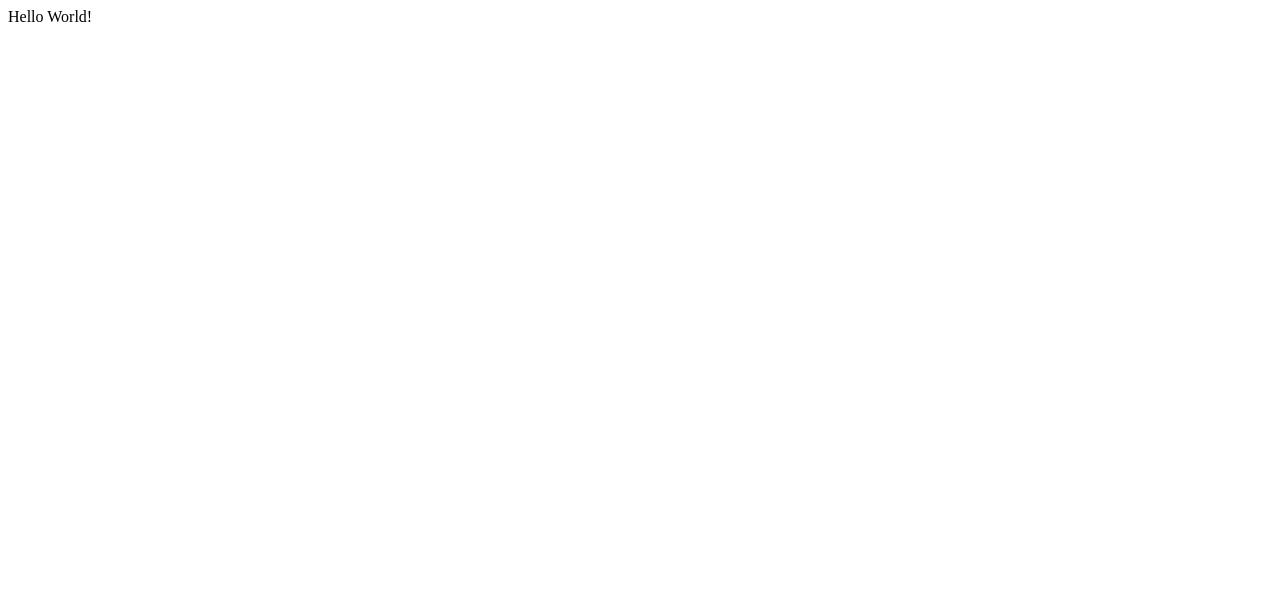
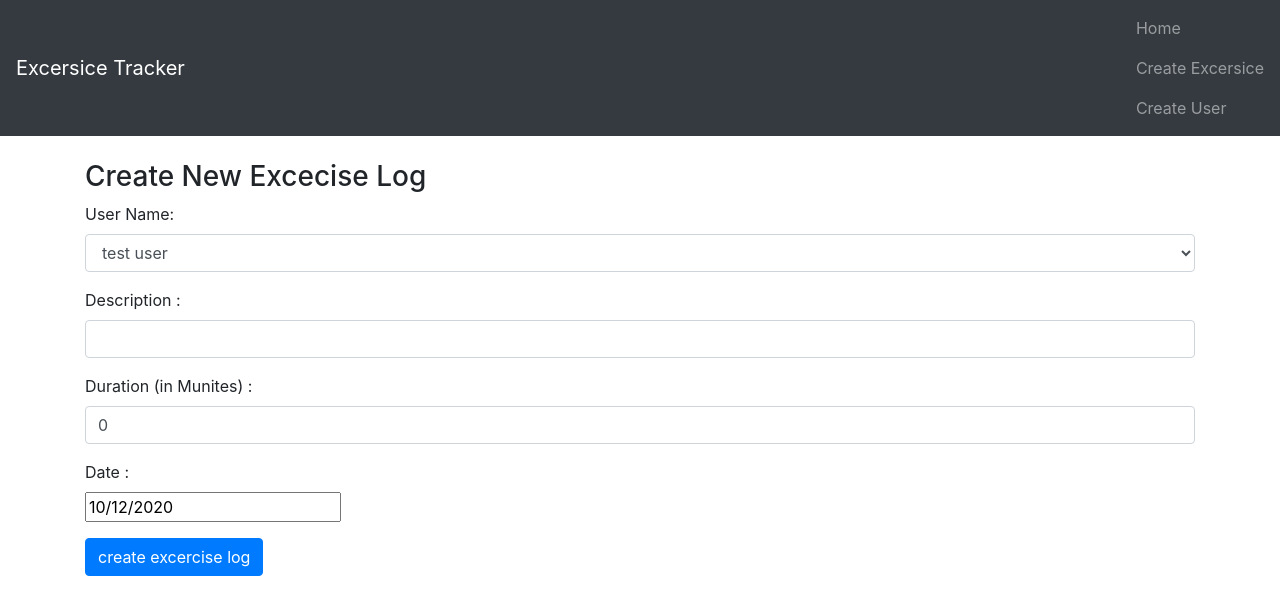
Before and after one commit to Arshad-97/my-first-MERN-project, a React (Create React App) app: page /create in a window 1280 px wide. Shown: the top 614 px of the page. Built offline with nearby package versions, Linux system fonts and the light colour scheme.

Commit message:
Step-8 and 9 : Created nav bar and created Add excercise component

```diff
--- a/package.json
+++ b/package.json
@@ -6,8 +6,11 @@
     "@testing-library/jest-dom": "^4.2.4",
     "@testing-library/react": "^9.5.0",
     "@testing-library/user-event": "^7.2.1",
+    "bootstrap": "^4.5.3",
     "react": "^16.13.1",
+    "react-datepicker": "^3.3.0",
     "react-dom": "^16.13.1",
+    "react-router-dom": "^5.2.0",
     "react-scripts": "3.4.3"
   },
   "scripts": {
--- a/src/App.js
+++ b/src/App.js
@@ -1,10 +1,27 @@
 import React from 'react';
+import "bootstrap/dist/css/bootstrap.min.css";
+import NavBar from './components/NavBar';
+import { BrowserRouter as Router, Route } from "react-router-dom";
+import ExcerciseList from './components/ExcerciseList';
+import EditExcercise from './components/EditExcercise';
+import CreateExcercise from './components/CreateExcercise';
+import CreateUser from './components/CreateUser';
+
 
 function App() {
   return (
-    <div className="container">
-      Hello World!
-    </div>
+    <Router>
+      <NavBar />
+      <div className="container">
+
+        <br />
+
+        <Route exact path="/" component={ExcerciseList} />
+        <Route exact path="/edit/:id" component={EditExcercise} />
+        <Route exact path="/create" component={CreateExcercise} />
+        <Route exact path="/user" component={CreateUser} />
+      </div>
+    </Router>
   );
 }
 
--- /dev/null
+++ b/src/components/CreateExcercise.js
@@ -0,0 +1,124 @@
+import React, { Component } from 'react'
+import DatePicker from 'react-datepicker';
+import "react-datepicker/dist/react-datepicker.min.css";
+
+export default class CreateExcercise extends Component {
+    constructor(props) {
+        super(props);
+
+        this.onChangeUsername = this.onChangeUsername.bind(this);
+        this.onChangeDiscription = this.onChangeDiscription.bind(this);
+        this.onChangeDuration = this.onChangeDuration.bind(this);
+        this.onChangeDate = this.onChangeDate.bind(this);
+        this.onSubmit = this.onSubmit.bind(this);
+
+        this.state = {
+            username: '',
+            discription: '',
+            duration: 0,
+            date: new Date(),
+            user: []
+        }
+    }
+
+    componentDidMount(e) {
+        this.setState({
+            user: ['test user'],
+            username: 'test user'
+        })
+    }
+
+    onChangeUsername(e) {
+        this.setState({
+            username: e.target.value
+        });
+    }
+
+    onChangeDiscription(e) {
+        this.setState({
+            discription: e.target.value
+        });
+    }
+
+    onChangeDuration(e) {
+        this.setState({
+            duration: e.target.value
+        });
+    }
+
+    onChangeDate(date) {
+        this.setState({
+            date: date
+        });
+    }
+
+    onSubmit(e) {
+        e.preventDefault();
+
+        const excercise = {
+            username: this.state.username,
+            discription: this.state.discription,
+            duration: this.state.duration,
+            date: this.state.date
+        }
+
+        console.log(excercise);
+        window.location = '/';
+    }
+    render() {
+        return (
+            <div>
+                <h3>Create New Excecise Log</h3>
+                <form onSubmit={this.onSubmit}>
+                    <div className="form-group">
+                        <label>User Name:</label>
+                        <select useref="userInput"
+                            required
+                            className="form-control"
+                            value={this.state.username}
+                            onChange={this.onChangeUsername}>
+                            {
+                                this.state.user.map(function (user) {
+                                    return <option
+                                        key={user}
+                                        value={user}>{user}
+                                    </option>
+
+                                })}
+                        </select>
+                    </div>
+                    <div className="form-group">
+                        <label>Description :</label>
+                        <input
+                            type="text"
+                            className="form-control"
+                            onChange={this.onChangeDiscription}
+                            value={this.state.discription}>
+                        </input>
+                    </div>
+                    <div className="form-group">
+                        <label>Duration (in Munites) :</label>
+                        <input
+                            type="text"
+                            className="form-control"
+                            onChange={this.onChangeDuration}
+                            value={this.state.duration}>
+                        </input>
+                    </div>
+                    <div className="form-group">
+                        <label>Date :</label>
+                        <div>
+                        <DatePicker
+                            selected={this.state.date}
+                            onChange={this.onChangeDate}
+                        />
+                        </div>
+                    </div>
+                    <div>
+                        <input type="submit" value="create excercise log" className="btn btn-primary" />
+                    </div>
+                </form>
+            </div>
+        )
+    }
+}
--- /dev/null
+++ b/src/components/CreateUser.js
@@ -0,0 +1,11 @@
+import React, { Component } from 'react'
+
+export default class CreateUser extends Component {
+    render() {
+        return (
+            <div>
+                <p>excecise list</p>
+            </div>
+        )
+    }
+}
--- /dev/null
+++ b/src/components/EditExcercise.js
@@ -0,0 +1,11 @@
+import React, { Component } from 'react'
+
+export default class EditExcercise extends Component {
+    render() {
+        return (
+            <div>
+                <p>excecise list</p>
+            </div>
+        )
+    }
+}
--- /dev/null
+++ b/src/components/ExcerciseList.js
@@ -0,0 +1,11 @@
+import React, { Component } from 'react'
+
+export default class ExcerciseList extends Component {
+    render() {
+        return (
+            <div>
+                <p>excecise list</p>
+            </div>
+        );
+    }
+}
--- /dev/null
+++ b/src/components/NavBar.js
@@ -0,0 +1,19 @@
+import React, { Component } from 'react'
+import {Link} from 'react-router-dom';
+
+export default class NavBar extends Component {
+    render() {
+        return (
+            <nav className="navbar navbar-dark bg-dark davbar-expand-lg">
+                <Link to="/" className="navbar-brand">Excersice Tracker</Link>
+                <div className="collpase navbar-collpase ">
+                    <ul className="navbar-nav mr-auto">
+                        <li className="navbar-item"><Link to="/" className="nav-link">Home</Link></li>
+                        <li className="navbar-item"><Link to="/create" className="nav-link">Create Excersice</Link></li>
+                        <li className="navbar-item"><Link to="/user" className="nav-link">Create User</Link></li>
+                    </ul>
+                </div>
+            </nav>
+        )
+    }
+}
```
Also changed, not shown: 2 other files (tests, documents, lock files or other folders).
